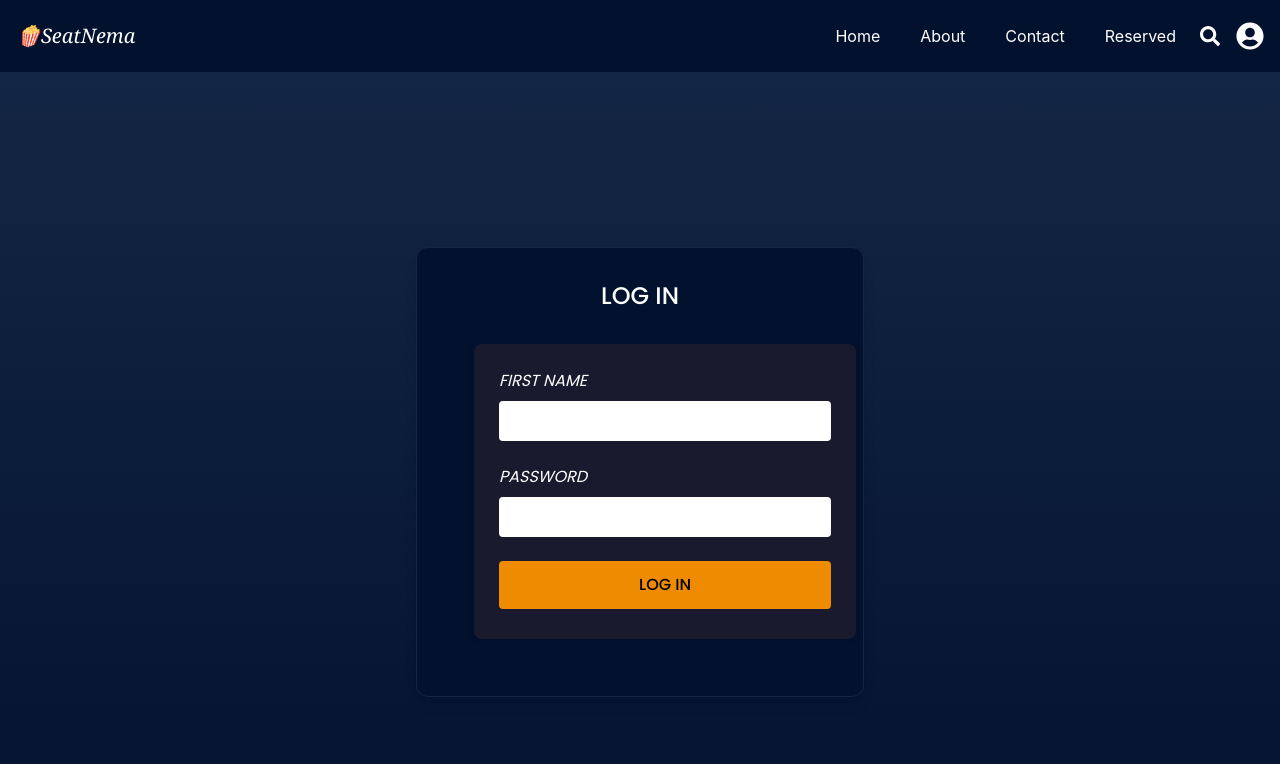
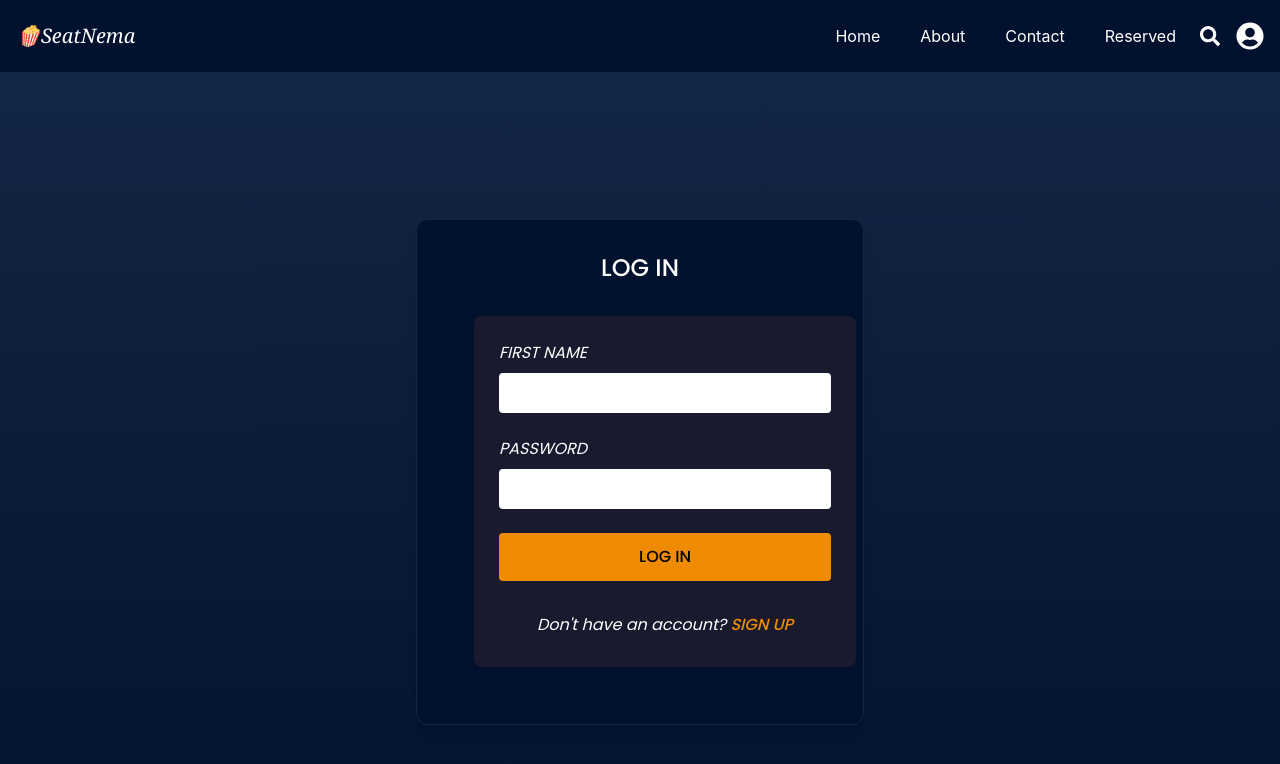
Before and after one commit to Jameryxxs/Movie-Reservation_1.0, a React (Create React App) app in the folder my-app/: page /login in a window 1280 px wide. Shown: the top 764 px of the page. Built offline with nearby package versions, Linux system fonts and the light colour scheme.

Commit message:
Add files via upload

```diff
--- a/my-app/src/Components/LogIn.jsx
+++ b/my-app/src/Components/LogIn.jsx
@@ -1,5 +1,5 @@
 import React, { useState } from 'react';
-import { useNavigate } from 'react-router-dom';
+import { useNavigate, Link } from 'react-router-dom';
 
 const LogIn = () => {
   const navigate = useNavigate();
@@ -81,6 +81,16 @@ const LogIn = () => {
           >
             LOG IN
           </button>
+
+          {/* Don't have an account section */}
+          <div className="text-center mt-4 pt-2">
+            <p className="text-white">
+              Don't have an account?{" "}
+              <Link to="/signup" className="text-[#EF8B00] hover:text-[#d97f00] font-medium">
+                SIGN UP
+              </Link>
+            </p>
+          </div>
         </form>
       </div>
     </div>
```
